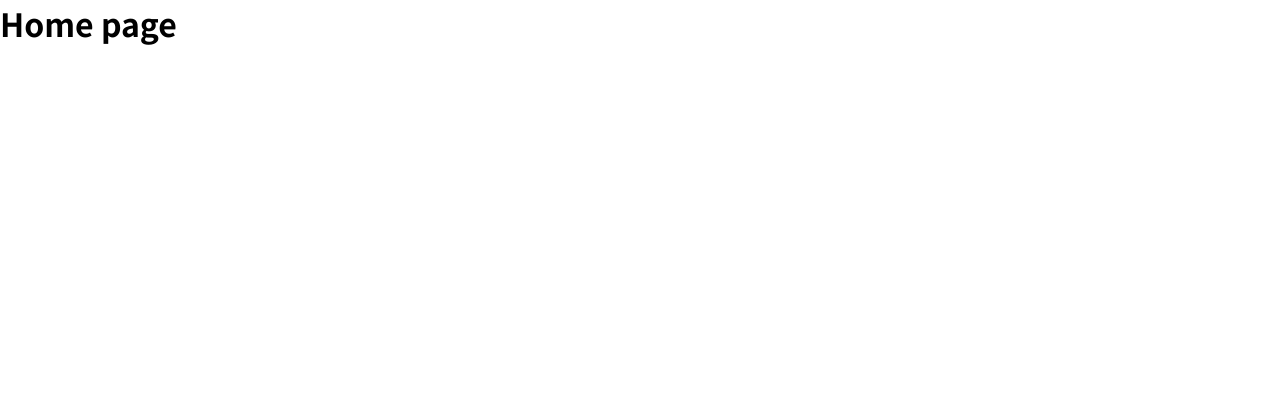
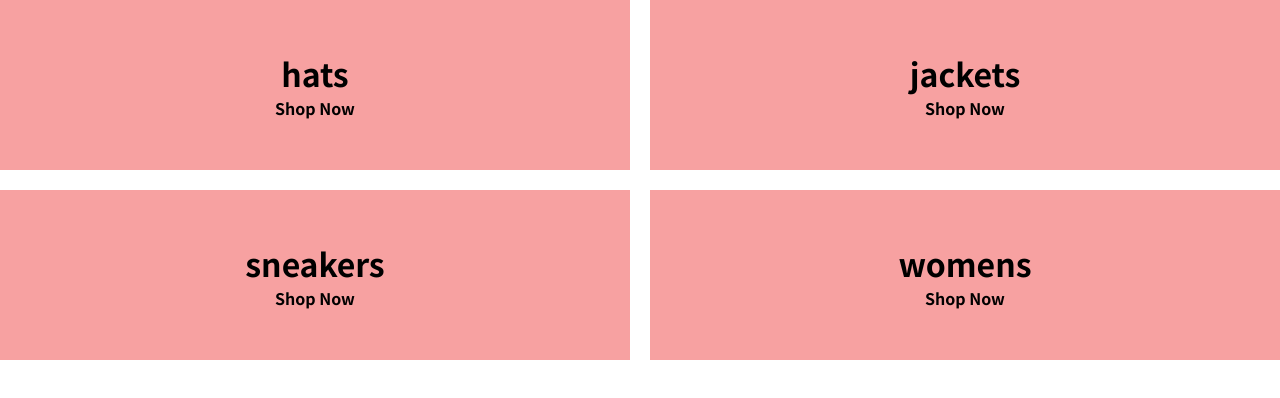
Before and after one commit to emranweb/rr-ecommerce, a React (Create React App) app: page / in a window 1280 px wide. Shown: the top 398 px of the page. Built offline with nearby package versions, Linux system fonts and the light colour scheme.

Commit message:
homepage

```diff
--- a/src/App.scss
+++ b/src/App.scss
@@ -12,3 +12,15 @@ body {
   font-size: 16px;
   font-weight: normal;
 }
+
+.directory-menu{
+  display: grid;
+  grid-template-columns: 1fr 1fr;
+  text-align: center;
+  grid-gap: 20px;
+}
+
+ .item{
+   background-color: #f7a1a1;
+   padding: 50px 10px;
+ }
--- /dev/null
+++ b/src/com/directory.js
@@ -0,0 +1,44 @@
+import React, { useState } from "react";
+import Item from "./item";
+
+const DirectoryData = [
+  {
+    title: "hats",
+    imageUrl: "https://i.ibb.co/cvpntL1/hats.png",
+    id: 1,
+    linkUrl: "hats",
+  },
+  {
+    title: "jackets",
+    imageUrl: "https://i.ibb.co/px2tCc3/jackets.png",
+    id: 2,
+    linkUrl: "",
+  },
+  {
+    title: "sneakers",
+    imageUrl: "https://i.ibb.co/0jqHpnp/sneakers.png",
+    id: 3,
+    linkUrl: "",
+  },
+  {
+    title: "womens",
+    imageUrl: "https://i.ibb.co/GCCdy8t/womens.png",
+    size: "large",
+    id: 4,
+    linkUrl: "",
+  }
+];
+
+const HomeDirectory = () => {
+  const [data, setData] = useState(DirectoryData);
+
+  return (
+    <div className="directory-menu">
+      {data.map((item) => {
+        return <Item key={item.id} title={item.title} />;
+      })}
+    </div>
+  );
+};
+
+export default HomeDirectory;
--- /dev/null
+++ b/src/com/item.js
@@ -0,0 +1,12 @@
+import React from "react";
+
+const Item = ({ title }) => {
+  return (
+    <div className="item">
+      <h1 className="item-title">{title}</h1>
+      <h4>Shop Now</h4>
+    </div>
+  );
+};
+
+export default Item;
--- a/src/pages/home.js
+++ b/src/pages/home.js
@@ -1,8 +1,12 @@
-import React from 'react' ;
+import React from "react";
+import HomeDirectory from './../com/directory';
 
-
-function Home (){
-    return <h1>Home page</h1>
-}
+const Home = () => {
+  return (
+    <div className="home-page">
+    <HomeDirectory />
+    </div>
+  );
+};
 
 export default Home;
```
